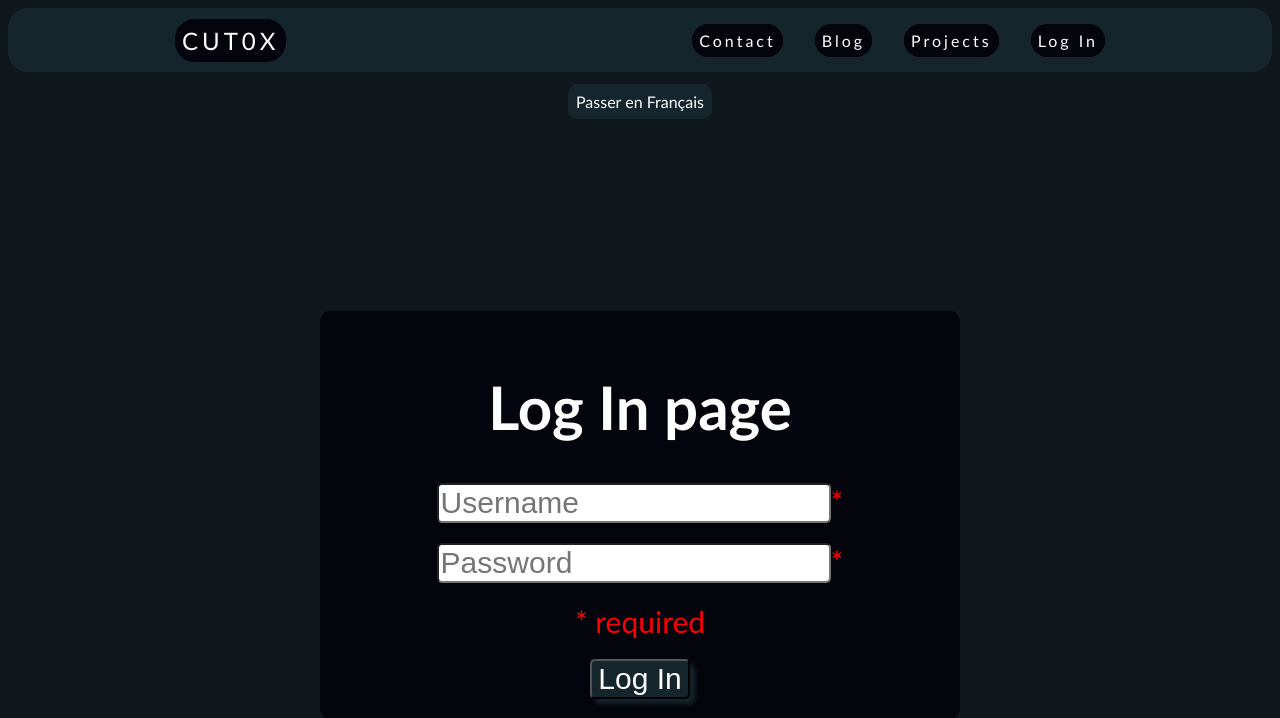
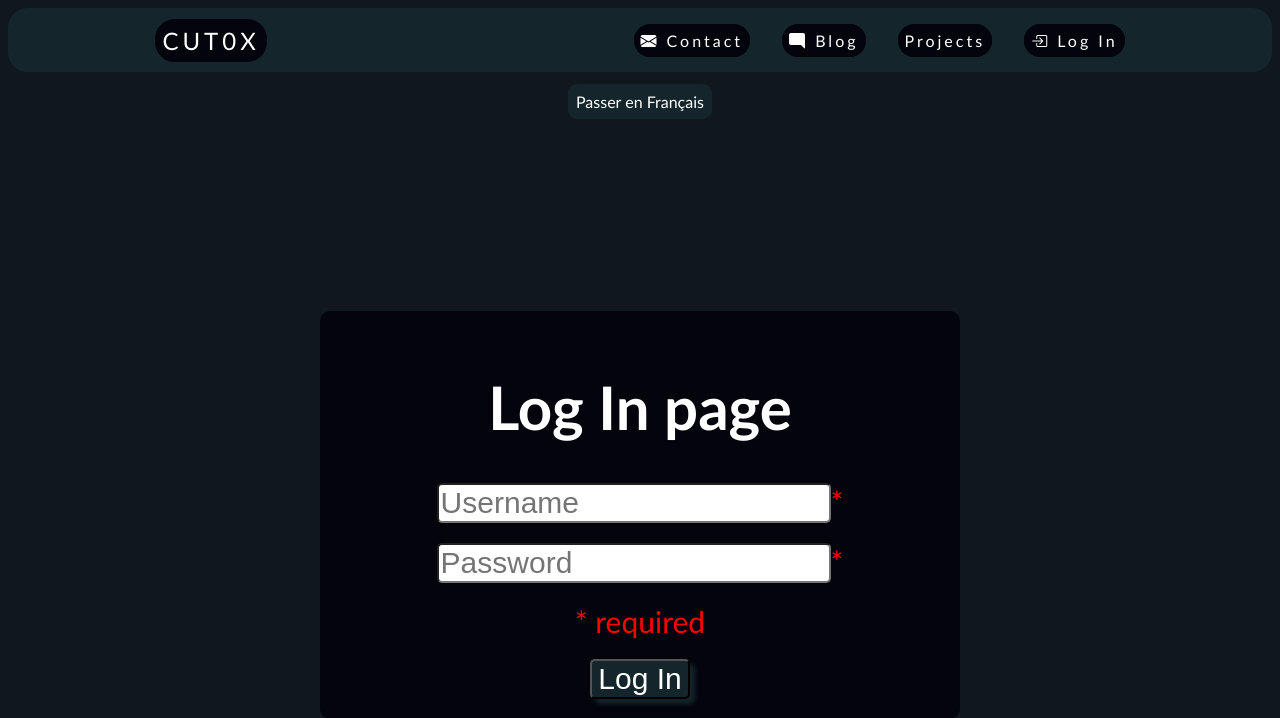
Before and after one commit to Cut0x/my-website, a PHP site: page /auth/login/?lang=en in a window 1280 px wide. Shown: the top 718 px of the page. Run offline with PHP 8.4, Linux system fonts and the light colour scheme; some libraries are stand-ins or nearby versions.

Commit message:
Update index.php

```diff
--- a/auth/login/index.php
+++ b/auth/login/index.php
@@ -102,10 +102,10 @@
                 <div class="line3"></div>
             </div>
             <ul class="nav-list">
-                <li><a href="../../contact/?lang=<?= $lang; ?>">Contact</a></li>
-                <li><a href="../../blog/?lang=<?= $lang; ?>">Blog</a></li>
+                <li><a href="../../contact/?lang=<?= $lang; ?>"><i class="bi bi-envelope-fill"></i> Contact</a></li>
+                <li><a href="../../blog/?lang=<?= $lang; ?>"><i class="bi bi-chat-right-fill"></i> Blog</a></li>
                 <li><a href="../../projects/?lang=<?= $lang; ?>"><?php if ($lang == "fr") { echo $projects_fr; } else { echo $projects_en; }; ?></a></li>
-                <li><a href="./?lang=<?= $lang; ?>"><?php if ($lang == "fr") { echo $login_fr; } else { echo $login_en; }; ?></a></li>
+                <li><a href="./?lang=<?= $lang; ?>"><i class="bi bi-box-arrow-in-right"></i> <?php if ($lang == "fr") { echo $login_fr; } else { echo $login_en; }; ?></a></li>
             </ul>
         </nav>
     </header>
```
